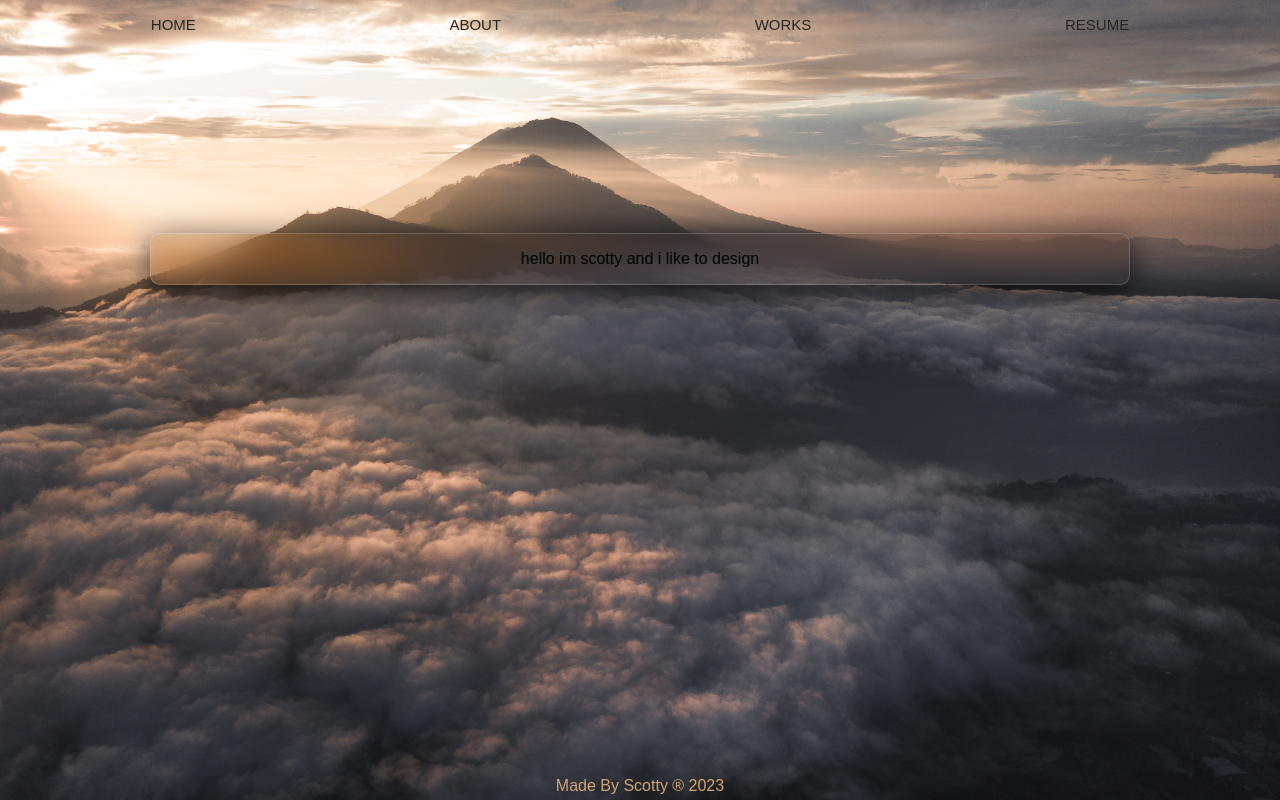
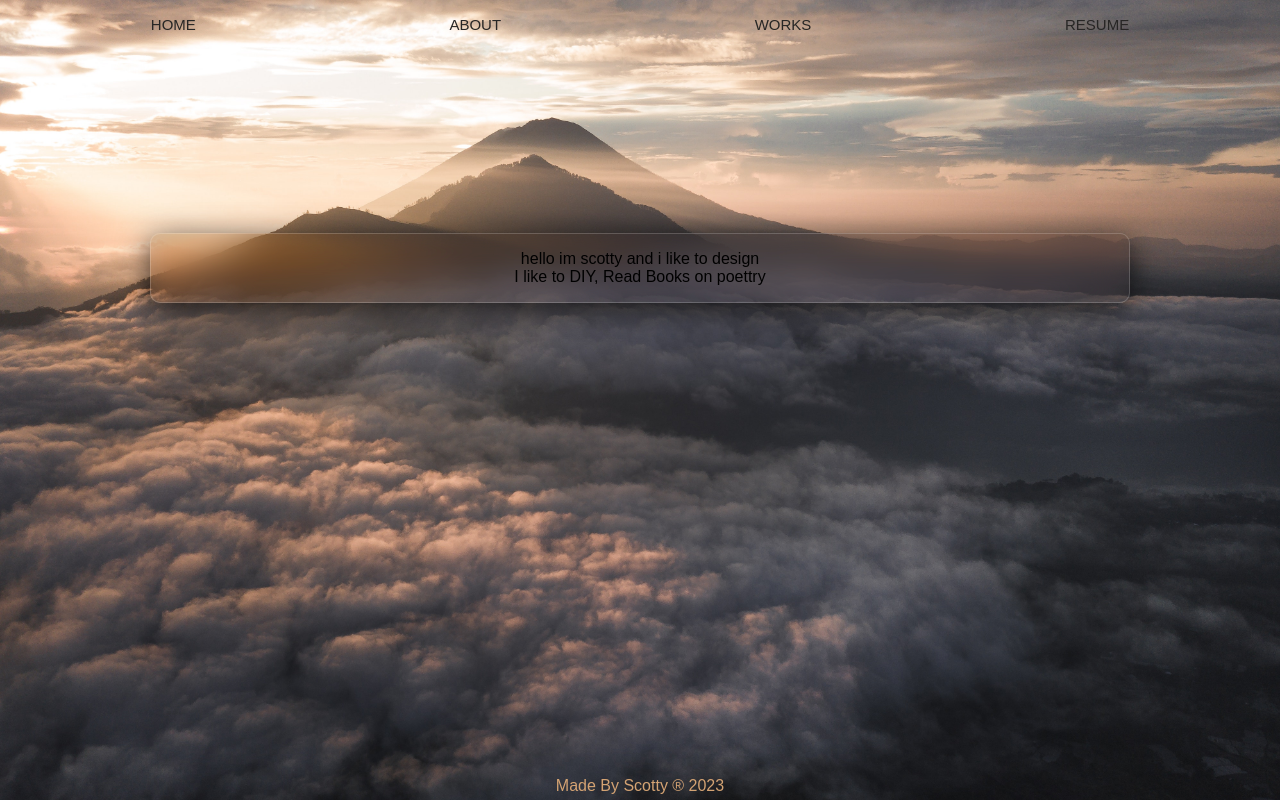
Before and after one commit to Scotty-Cloud/scott-portfolio, a React (Create React App) app: page /about in a window 1280 px wide. Built offline with nearby package versions, Linux system fonts and the light colour scheme; a web font is replaced by a local one.

Commit message:
continue about me section

```diff
--- a/src/Components/About/About.css
+++ b/src/Components/About/About.css
@@ -7,7 +7,7 @@
   border-radius: 10px;
   border: 1px solid rgba( 255, 255, 255, 0.18 );
 
-margin-top:185px;
+  margin-top:185px;
   margin-left: 150px;
   margin-right: 150px;
 }
--- a/src/Components/About/About.jsx
+++ b/src/Components/About/About.jsx
@@ -1,12 +1,16 @@
 import React from 'react'
 import './About.css'
+import { Container, Grid, Box, Paper, Typography } from "@mui/material";
 
 const About = () => {
   return (
     <div
     className="me"
     >
-      <p>hello im scotty and i like to design</p>
+      <p>hello im scotty and i like to design
+        <br/>
+          I like to DIY, Read Books on poettry
+      </p>
     </div>
   )
 }
```
